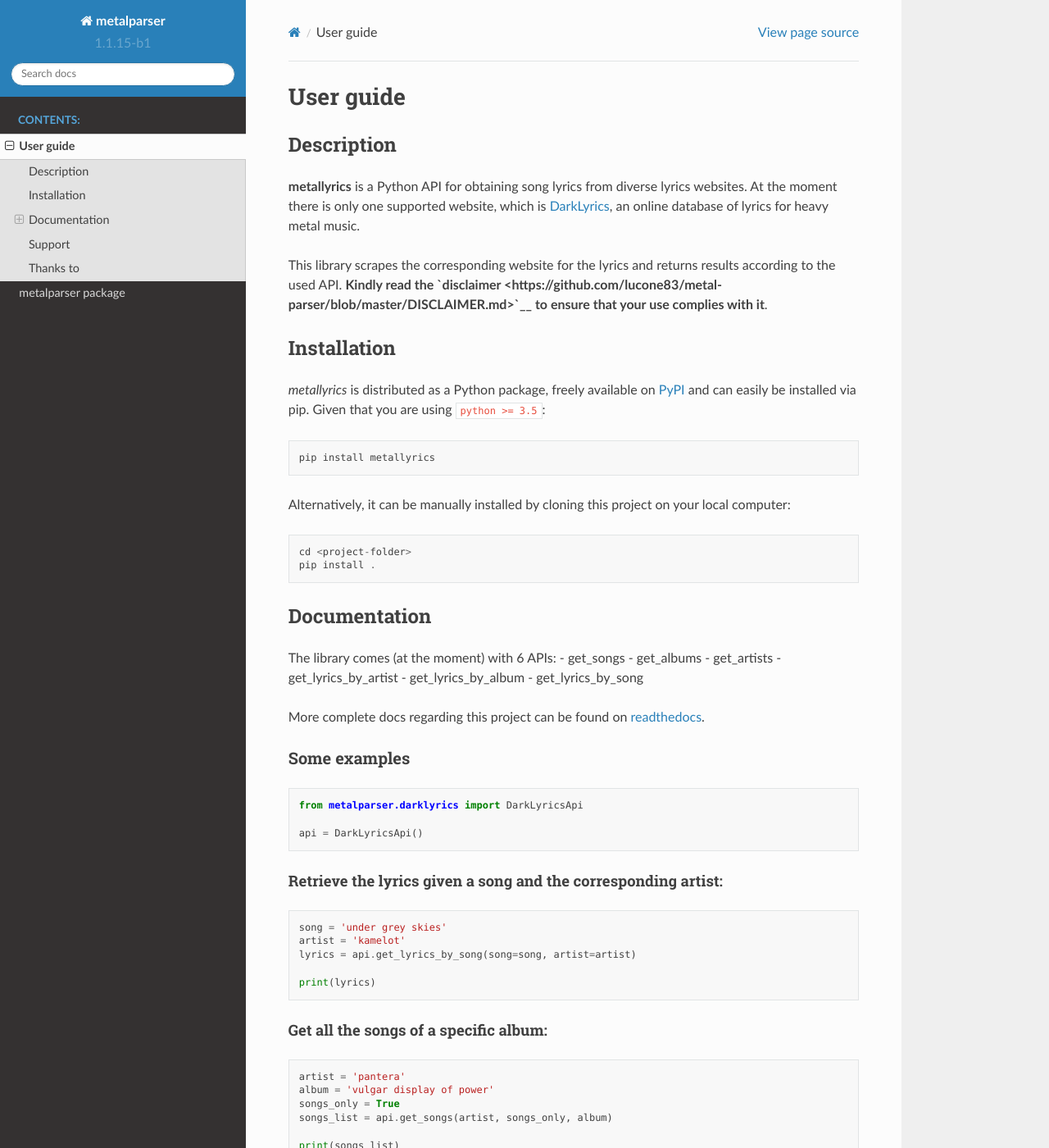
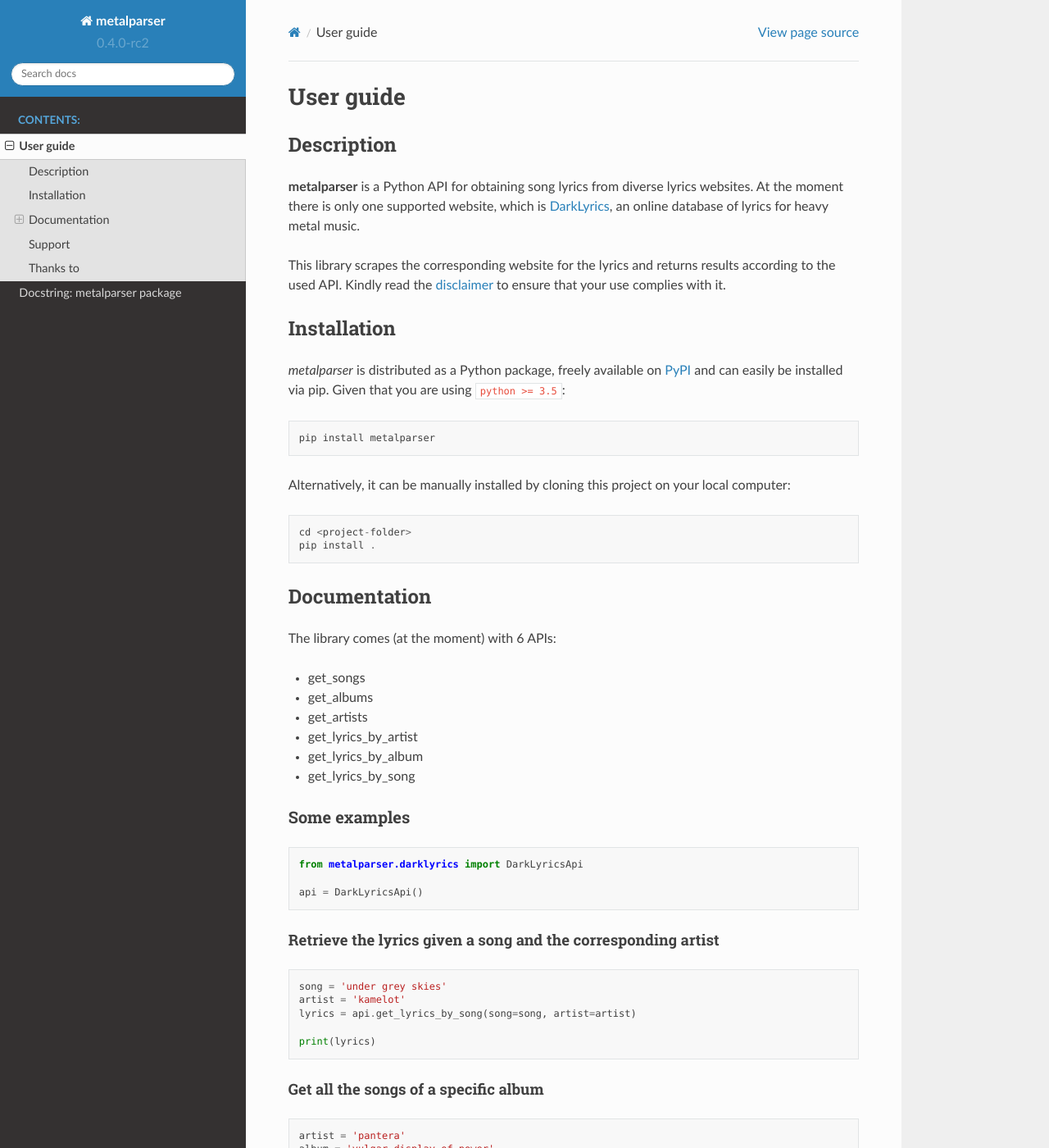
Before and after one commit to lballore/metal-parser, a Sphinx documentation site: the page built from docs/user_guide.rst, in a window 1280 px wide and 1400 px high. Shown: the whole window at 82% size. Built offline with Sphinx 7.4.7 and the Read the Docs theme 2.0.0, drawn with Linux system fonts in a browser that asks for light colours; some of the changed text lies outside the part shown.

Commit message:
NOISSUE - Fix documentation user guide and tags

```diff
--- a/docs/conf.py
+++ b/docs/conf.py
@@ -22,10 +22,10 @@
 author = 'Luca Ballore'
 
 # The short X.Y version
-version = '1.1.15-b1'
+version = '0.4.0-rc2'
 
 # The full version, including alpha/beta/rc tags
-release = '1.1.15-b1'
+release = '0.4.0-rc2'
 
 
 # -- General configuration ---------------------------------------------------
--- a/docs/metalparser.rst
+++ b/docs/metalparser.rst
@@ -1,5 +1,5 @@
-metalparser package
-===================
+Docstring: metalparser package
+==============================
 
 .. automodule:: metalparser
    :members:
--- a/docs/user_guide.rst
+++ b/docs/user_guide.rst
@@ -7,27 +7,27 @@
 Description
 -----------
 
-**metallyrics** is a Python API for obtaining song lyrics from diverse
+**metalparser** is a Python API for obtaining song lyrics from diverse
 lyrics websites. At the moment there is only one supported website,
 which is `DarkLyrics <http://www.darklyrics.com/>`__, an online database
 of lyrics for heavy metal music.
 
 
 This library scrapes the corresponding website for the lyrics and
-returns results according to the used API. **Kindly read the
+returns results according to the used API. Kindly read the
 `disclaimer <https://github.com/lucone83/metal-parser/blob/master/DISCLAIMER.md>`__
-to ensure that your use complies with it**.
+to ensure that your use complies with it.
 
 Installation
 ------------
 
-*metallyrics* is distributed as a Python package, freely available on
+*metalparser* is distributed as a Python package, freely available on
 `PyPI <https://pypi.org/project/metalparser/>`__ and can easily be
 installed via pip. Given that you are using ``python >= 3.5``:
 
 ::
 
-    pip install metallyrics
+    pip install metalparser
 
 Alternatively, it can be manually installed by cloning this project on
 your local computer:
@@ -40,12 +40,14 @@
 Documentation
 -------------
 
-The library comes (at the moment) with 6 APIs: - get\_songs -
-get\_albums - get\_artists - get\_lyrics\_by\_artist -
-get\_lyrics\_by\_album - get\_lyrics\_by\_song
+The library comes (at the moment) with 6 APIs:
 
-More complete docs regarding this project can be found on
-`readthedocs <https://metalparser.readthedocs.io/>`__.
+* get\_songs
+* get\_albums
+* get\_artists
+* get\_lyrics\_by\_artist
+* get\_lyrics\_by\_album
+* get\_lyrics\_by\_song
 
 Some examples
 ~~~~~~~~~~~~~
@@ -56,7 +58,7 @@
 
     api = DarkLyricsApi()
 
-Retrieve the lyrics given a song and the corresponding artist:
+Retrieve the lyrics given a song and the corresponding artist
 ^^^^^^^^^^^^^^^^^^^^^^^^^^^^^^^^^^^^^^^^^^^^^^^^^^^^^^^^^^^^^^
 
 ::
@@ -67,7 +69,7 @@
 
     print(lyrics)
 
-Get all the songs of a specific album:
+Get all the songs of a specific album
 ^^^^^^^^^^^^^^^^^^^^^^^^^^^^^^^^^^^^^^
 
 ::
@@ -79,7 +81,7 @@
 
     print(songs_list)
 
-Get all the albums of a specific artist:
+Get all the albums of a specific artist
 ^^^^^^^^^^^^^^^^^^^^^^^^^^^^^^^^^^^^^^^^
 
 ::
--- a/setup.py
+++ b/setup.py
@@ -2,7 +2,7 @@
 
 setup(
     name='metalparser',
-    version='0.1.5-b1',
+    version='0.4.0-rc2',
     description='Python library for heavy metal song lyrics, albums, song titles and other info.',
     long_description=open("README.md").read(),
     long_description_content_type="text/markdown",
@@ -24,7 +24,7 @@
     project_urls={
         'Bug Reports': 'https://github.com/lucone83/metal-parser/issues',
         'Disclaimer': 'https://github.com/lucone83/metal-parser/blob/master/DISCLAIMER.md',
-        'Docs': 'https://metal-parser.readthedocs.io/',
+        'Docs': 'https://metalparser.readthedocs.io/',
         'Funding': 'https://donate.pypi.org',
         'Source': 'https://github.com/lucone83/metal-parser'
     },
```
Also changed, not shown: README.md (+4 -4 lines).
